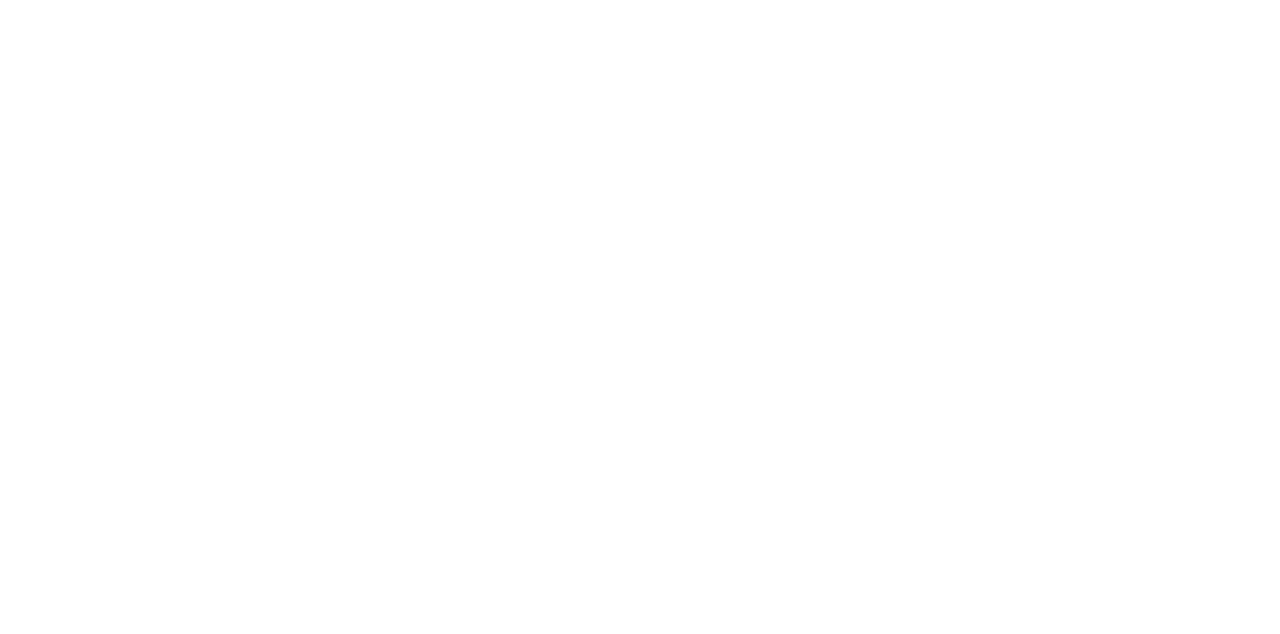
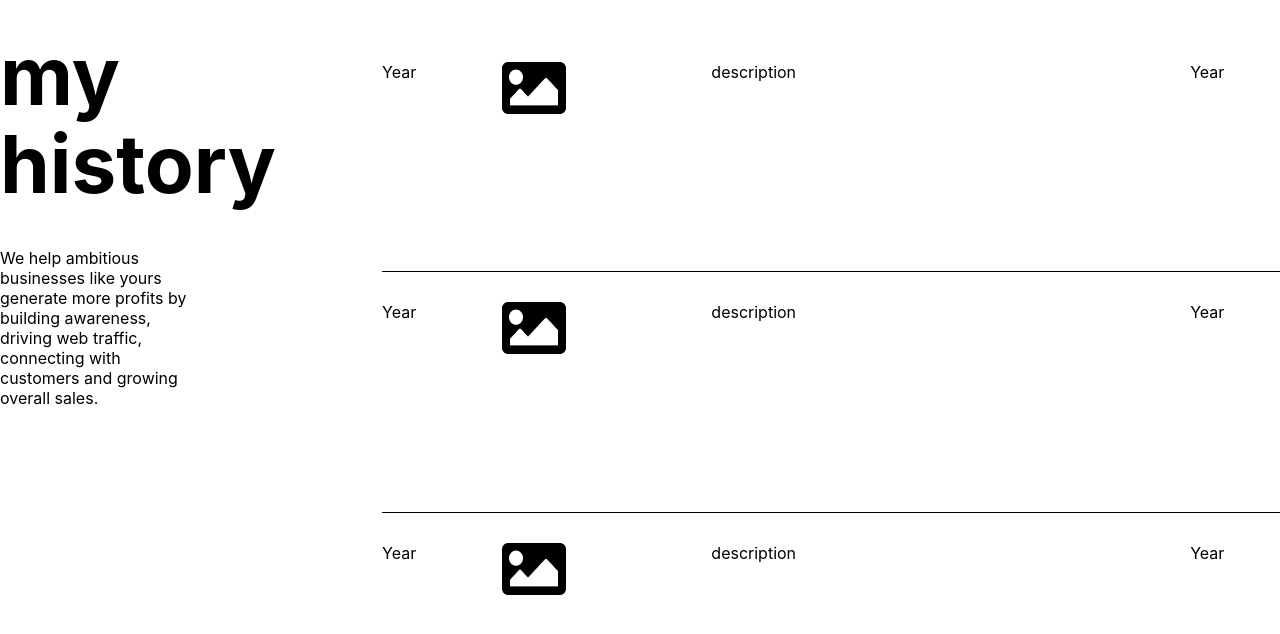
Before and after one commit to parkcheonju/portfolio, a React (Create React App) app: page / in a window 1280 px wide. Shown: the part 3702-4336 px from the top of the page. Before the commit the page ends 3574 px from the top, so only its background shows below. Built offline with nearby package versions, Linux system fonts and the light colour scheme.

Commit message:
section4 add commit

```diff
--- a/src/App.js
+++ b/src/App.js
@@ -3,6 +3,7 @@
 import Section1 from "./components/Sections/Section1"
 import Section2 from "./components/Sections/Section2"
 import Section3 from "./components/Sections/Section3"
+import Section4 from "./components/Sections/Section4"
 
 function App() {
   return (
@@ -11,6 +12,7 @@
     <Section1 />
     <Section2 />
     <Section3 />
+    <Section4 />
     </>
   );
 }
--- /dev/null
+++ b/src/components/Sections/Section4.js
@@ -0,0 +1,57 @@
+import React from "react";
+import "../css/Section4.css";
+
+export default function Section4() {
+  return (
+    <div className="Section4">
+      <div className="Section4_inner">
+        <div className="Section4_container">
+          <div className="Section4_left">
+            <div className="Section4_left-title">
+              <h2>
+                my
+                <br />
+                history
+              </h2>
+            </div>
+            <div className="Section4_left-text">
+              <p>We help ambitious businesses like yours generate more profits by building awareness, driving web traffic, connecting with customers and growing overall sales.</p>
+            </div>
+          </div>
+          <div className="Section4_right">
+            <div className="Section4_right-history Section4_pd-bottom30 Section4_pd-top30">
+              <div className="Section4_history-container">
+                <div className="Section4_history-year">Year</div>
+                <div className="Section4_history-marker">
+                  <img src="/images/dummyicon.png" alt="linkicon" />
+                </div>
+                <div className="Section4_history-description">description</div>
+                <div className="Section4_history-year">Year</div>
+              </div>
+            </div>
+            <div className="Section4_right-history Section4_history-line">
+              <div className="Section4_history-container">
+                <div className="Section4_history-year">Year</div>
+                <div className="Section4_history-marker">
+                  <img src="/images/dummyicon.png" alt="linkicon" />
+                </div>
+                <div className="Section4_history-description">description</div>
+                <div className="Section4_history-year">Year</div>
+              </div>
+            </div>
+            <div className="Section4_right-history Section4_pd-top30">
+              <div className="Section4_history-container">
+                <div className="Section4_history-year">Year</div>
+                <div className="Section4_history-marker">
+                  <img src="/images/dummyicon.png" alt="linkicon" />
+                </div>
+                <div className="Section4_history-description">description</div>
+                <div className="Section4_history-year">Year</div>
+              </div>
+            </div>
+          </div>
+        </div>
+      </div>
+    </div>
+  );
+}
--- /dev/null
+++ b/src/components/css/Section4.css
@@ -0,0 +1,61 @@
+.Section4_pd-top30{
+  padding-top: 30px;
+}
+.Section4_pd-bottom30{
+  padding-bottom: 30px;
+}
+
+.Section4_inner {
+  max-width: 1550px;
+  height: 100%;
+  margin: 0 auto;
+}
+.Section4_container{
+  height: 690px;
+  padding: 160px 0;
+  display: flex;
+}
+.Section4_left {
+  width: 30%;
+  display: flex;
+  flex-direction: column;
+}
+.Section4_left-title h2 {
+  font-size: 5rem;
+  font-weight: 700;
+  line-height: 1.1;
+}
+.Section4_left-text {
+  width: 70%;
+  margin-top: 40px;
+}
+
+.Section4_right {
+  width: 100%;
+  height: 100%;
+  margin-left: 8.3%;
+  display: flex;
+  flex-direction: column;
+  justify-content: space-between;
+}
+.Section4_right-history{
+  height: 30%;
+}
+.Section4_history-line{
+  border-top: 1px solid black;
+  border-bottom: 1px solid black;
+  padding: 30px 0 30px;
+}
+.Section4_history-container{
+  display: flex;
+  justify-content: space-between;
+}
+.Section4_history-year{
+  width: 10%;
+}
+.Section4_history-marker{
+  width: 20%;
+}
+.Section4_history-description{
+  width: 50%;
+}
```
